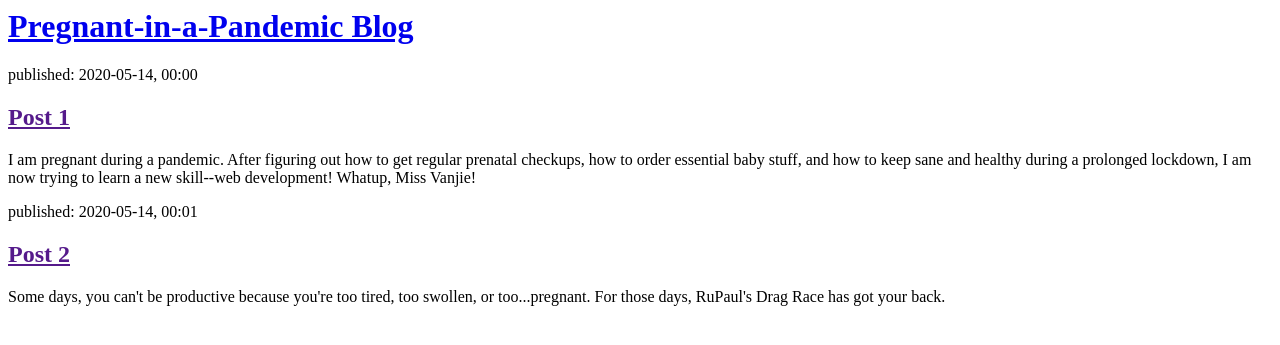
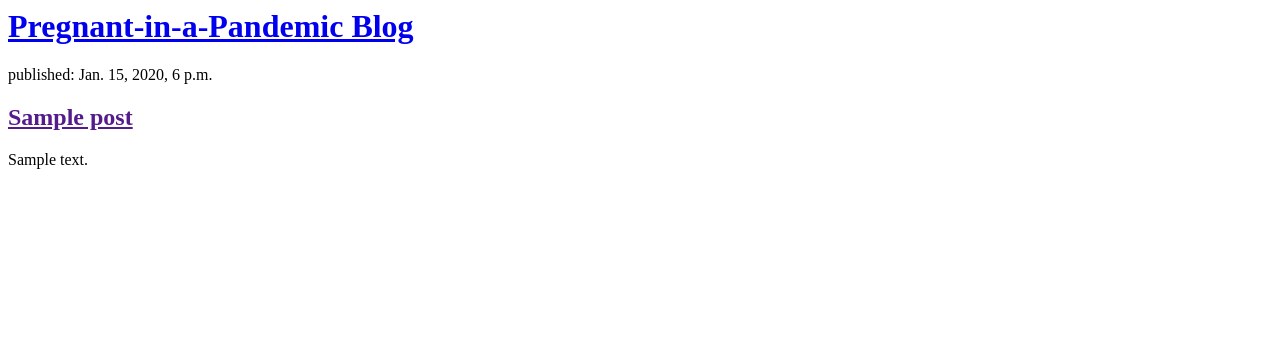
Before and after one commit to irisdianauy/pandemic-blog, a Django app: template blog/templates/blog/post_list.html in a window 1280 px wide. Shown: the top 345 px of the page. Run offline with Django 3.2, Linux system fonts and the light colour scheme; the template is opened without the code that fills it: values that come from a table or form of the project are taken from there, others are empty; tables that the repository leaves empty hold one stand-in row (values such as "Sample post"); parts of the project's set-up code (start-up, migrations or seed data) failed here and were passed over.

Commit message:
Modify templates to display posts from db

```diff
--- a/blog/templates/blog/post_list.html
+++ b/blog/templates/blog/post_list.html
@@ -7,16 +7,12 @@
             <h1><a href="/">Pregnant-in-a-Pandemic Blog</a></h1>
         </div>
 
-        <div>
-            <p>published: 2020-05-14, 00:00</p>
-            <h2><a href="">Post 1</a></h2>
-            <p>I am pregnant during a pandemic.  After figuring out how to get regular prenatal checkups, how to order essential baby stuff, and how to keep sane and healthy during a prolonged lockdown, I am now trying to learn a new skill--web development!  Whatup, Miss Vanjie!</p>
-        </div>
-
-        <div>
-            <p>published: 2020-05-14, 00:01</p>
-            <h2><a href="">Post 2</a></h2>
-            <p>Some days, you can't be productive because you're too tired, too swollen, or too...pregnant.  For those days, RuPaul's Drag Race has got your back.</p>
-        </div>
+        {% for post in posts %}
+            <div>
+                <p>published: {{ post.published_date}}</p>
+                <h2><a href="">{{ post.title }}</a></h2>
+                <p>{{ post.text|linebreaksbr }}</p>
+            </div>
+        {% endfor %}
     </body>
 </html>
--- a/blog/views.py
+++ b/blog/views.py
@@ -1,5 +1,8 @@
 from django.shortcuts import render
+from django.utils import timezone
+from .models import Post
 
 # Create your views
 def post_list(request):
-    return(render(request, 'blog/post_list.html', {}))
+    posts = Post.objects.filter(published_date__lte=timezone.now()).order_by('published_date')
+    return(render(request, 'blog/post_list.html', {'posts': posts}))
```
